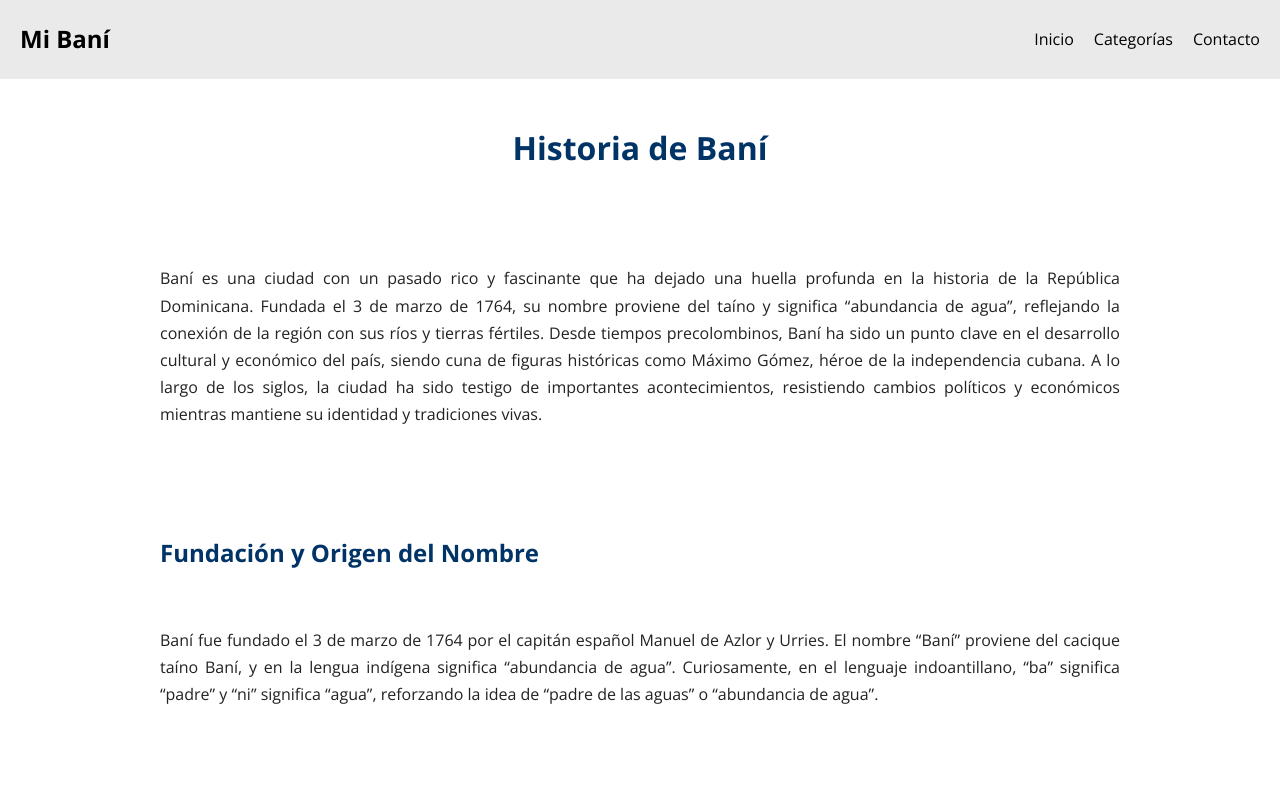
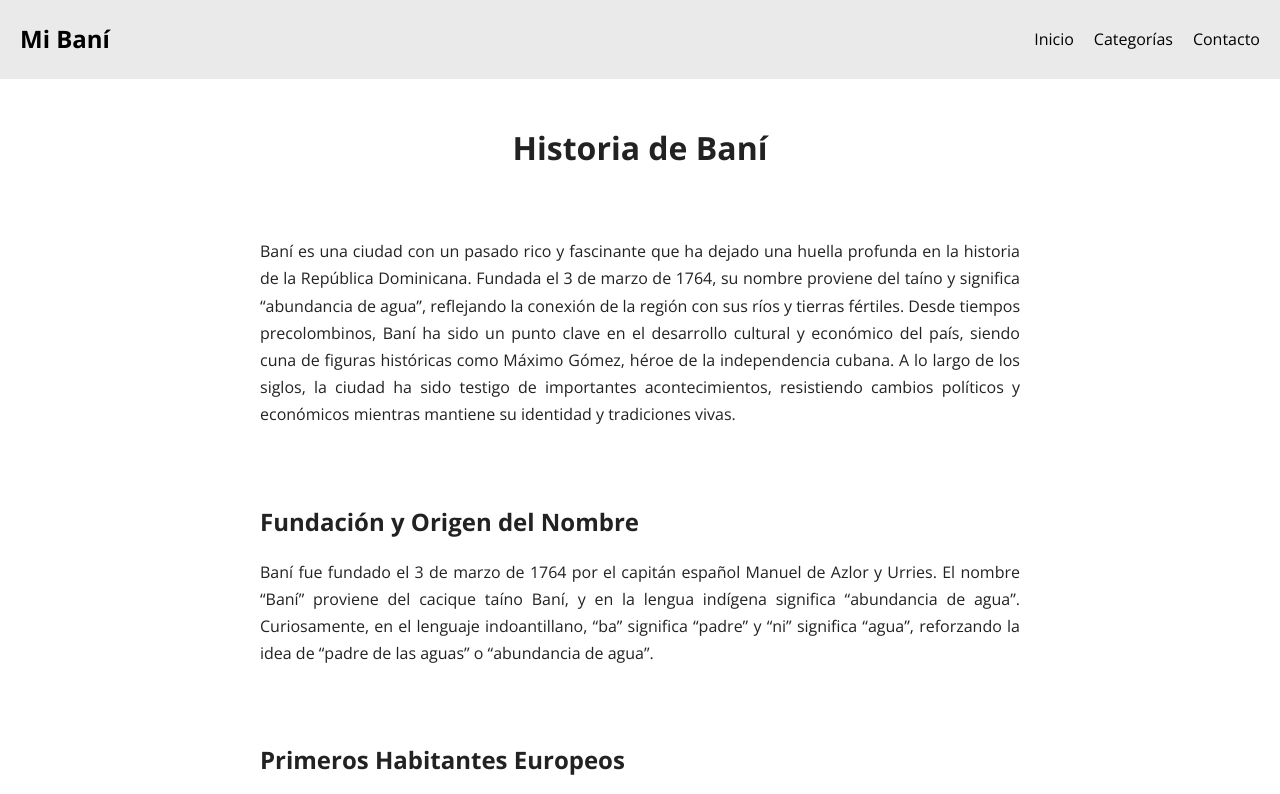
Before and after one commit to omardiaz55/bani-web, a plain HTML site: page historia.html in a window 1280 px wide. Shown: the top 794 px of the page. Drawn offline with nearby package versions, Linux system fonts and the light colour scheme.

Commit message:
formato y espaciado al texto

```diff
--- a/historia.html
+++ b/historia.html
@@ -11,45 +11,7 @@
     <link rel="preconnect" href="https://fonts.googleapis.com">
     <link rel="preconnect" href="https://fonts.gstatic.com" crossorigin>
     <link href="https://fonts.googleapis.com/css2?family=Open+Sans:ital,wght@0,300..800;1,300..800&family=Roboto:ital,wght@0,100..900;1,100..900&family=Work+Sans:ital,wght@0,100..900;1,100..900&display=swap" rel="stylesheet">
-<style>
-    body {
-  font-family: 'Open Sans', 'Roboto', sans-serif;
-  font-size: 16px;
-  line-height: 1.7;
-  color: #222;
-  background-color: #fff;
-  margin: 0;
-  padding: 0;
-}
 
-.contenido-paginas {
-  max-width: 960px;
-  margin: auto;
-  padding: 20px;
-}
-
-h1, h2 {
-  font-weight: 700;
-  color: #003366;
-}
-
-h1 {
-  font-size: 2rem;
-  margin-bottom: 20px;
-}
-
-h2 {
-  font-size: 1.5rem;
-  margin-top: 30px;
-  margin-bottom: 10px;
-}
-
-p {
-  font-size: 1rem;
-  margin-bottom: 20px;
-  text-align: justify;
-}
-</style>
 </head>
 <body>
 
@@ -67,40 +29,40 @@ p {
 
     <div class="contenido-paginas" id="top">
 
-        <h1>Historia de Baní</h1><br><br>
-        <p>Baní es una ciudad con un pasado rico y fascinante que ha dejado una huella profunda en la historia de la República Dominicana. Fundada el 3 de marzo de 1764, su nombre proviene del taíno y significa “abundancia de agua”, reflejando la conexión de la región con sus ríos y tierras fértiles. Desde tiempos precolombinos, Baní ha sido un punto clave en el desarrollo cultural y económico del país, siendo cuna de figuras históricas como Máximo Gómez, héroe de la independencia cubana. A lo largo de los siglos, la ciudad ha sido testigo de importantes acontecimientos, resistiendo cambios políticos y económicos mientras mantiene su identidad y tradiciones vivas.</p><br><br>
+        <h1>Historia de Baní</h1><br>
+        <p>Baní es una ciudad con un pasado rico y fascinante que ha dejado una huella profunda en la historia de la República Dominicana. Fundada el 3 de marzo de 1764, su nombre proviene del taíno y significa “abundancia de agua”, reflejando la conexión de la región con sus ríos y tierras fértiles. Desde tiempos precolombinos, Baní ha sido un punto clave en el desarrollo cultural y económico del país, siendo cuna de figuras históricas como Máximo Gómez, héroe de la independencia cubana. A lo largo de los siglos, la ciudad ha sido testigo de importantes acontecimientos, resistiendo cambios políticos y económicos mientras mantiene su identidad y tradiciones vivas.</p><br>
 
-        <h2>Fundación y Origen del Nombre</h2><br>
+        <h2>Fundación y Origen del Nombre</h2>
 
-        <p>Baní fue fundado el 3 de marzo de 1764 por el capitán español Manuel de Azlor y Urries. El nombre “Baní” proviene del cacique taíno Baní, y en la lengua indígena significa “abundancia de agua”. Curiosamente, en el lenguaje indoantillano, “ba” significa “padre” y “ni” significa “agua”, reforzando la idea de “padre de las aguas” o “abundancia de agua”. </p><br><br>
+        <p>Baní fue fundado el 3 de marzo de 1764 por el capitán español Manuel de Azlor y Urries. El nombre “Baní” proviene del cacique taíno Baní, y en la lengua indígena significa “abundancia de agua”. Curiosamente, en el lenguaje indoantillano, “ba” significa “padre” y “ni” significa “agua”, reforzando la idea de “padre de las aguas” o “abundancia de agua”. </p><br>
 
         <h2>Primeros Habitantes Europeos</h2>
 
-        <p>Desde los primeros años del siglo XVI, el valle de Baní fue habitado por familias de origen andaluz, extremeño y castellano, provenientes de la península ibérica. Para 1540, ya existían varios hatos diseminados por toda la comarca.</p><br><br>
+        <p>Desde los primeros años del siglo XVI, el valle de Baní fue habitado por familias de origen andaluz, extremeño y castellano, provenientes de la península ibérica. Para 1540, ya existían varios hatos diseminados por toda la comarca.</p><br>
 
         <h2>Compra de Terrenos para la Fundación</h2>
 
-        <p>La fundación oficial de Baní se concretó cuando los vecinos compraron terrenos a los propietarios del Hato Cerro Gordo por la suma de 370 pesos fuertes. En esta negociación, el cura párroco Manuel Franco de Medina representó a los dueños, mientras que el general Pablo Romero representó a los vecinos. </p><br><br>
+        <p>La fundación oficial de Baní se concretó cuando los vecinos compraron terrenos a los propietarios del Hato Cerro Gordo por la suma de 370 pesos fuertes. En esta negociación, el cura párroco Manuel Franco de Medina representó a los dueños, mientras que el general Pablo Romero representó a los vecinos. </p><br>
 
         <h2>Desarrollo Urbano Inicial</h2>
 
-        <p>El mismo día de la compra de los terrenos, los habitantes delinearon las calles del nuevo poblado y comenzaron la construcción de sus casas y una capilla, sentando las bases de lo que sería la ciudad de Baní. </p><br><br>
+        <p>El mismo día de la compra de los terrenos, los habitantes delinearon las calles del nuevo poblado y comenzaron la construcción de sus casas y una capilla, sentando las bases de lo que sería la ciudad de Baní. </p><br>
 
         <h2>Homogeneidad Étnica en el Siglo XVIII</h2>
 
-        <p>Para 1789, Baní era una comunidad étnicamente homogénea, con una población de aproximadamente 2,000 habitantes de origen canario. La economía se basaba principalmente en la ganadería porcina y la explotación forestal, con una agricultura prácticamente inexistente en ese entonces. </p><br><br>
+        <p>Para 1789, Baní era una comunidad étnicamente homogénea, con una población de aproximadamente 2,000 habitantes de origen canario. La economía se basaba principalmente en la ganadería porcina y la explotación forestal, con una agricultura prácticamente inexistente en ese entonces. </p><br>
 
         <h2>Cambio de Nombres de la Provincia</h2>
 
-        <p>La provincia donde se ubica Baní ha tenido varios nombres a lo largo de su historia. Fue creada oficialmente en 1944 con el nombre de Provincia Baní. Posteriormente, durante la dictadura de Rafael Leónidas Trujillo, se le cambió el nombre a Provincia José Trujillo Valdez, en honor al padre del dictador. Tras la muerte de Trujillo en 1961, la provincia adoptó el nombre de Peravia, que conserva hasta la actualidad. </p><br><br>
+        <p>La provincia donde se ubica Baní ha tenido varios nombres a lo largo de su historia. Fue creada oficialmente en 1944 con el nombre de Provincia Baní. Posteriormente, durante la dictadura de Rafael Leónidas Trujillo, se le cambió el nombre a Provincia José Trujillo Valdez, en honor al padre del dictador. Tras la muerte de Trujillo en 1961, la provincia adoptó el nombre de Peravia, que conserva hasta la actualidad. </p><br>
 
         <h2>Patrona de la Ciudad</h2>
 
-        <p>La catedral de Baní está dedicada a Nuestra Señora de Regla, patrona de la ciudad. Su construcción se inició en 1876 y, tras varias interrupciones, fue inaugurada el 21 de noviembre de 1889. Cada año, el 21 de noviembre, se celebran festividades en honor a la patrona, reflejando la profunda devoción religiosa de la comunidad. </p><br><br>
+        <p>La catedral de Baní está dedicada a Nuestra Señora de Regla, patrona de la ciudad. Su construcción se inició en 1876 y, tras varias interrupciones, fue inaugurada el 21 de noviembre de 1889. Cada año, el 21 de noviembre, se celebran festividades en honor a la patrona, reflejando la profunda devoción religiosa de la comunidad. </p><br>
 
         <h2>Monumento Natural Único</h2>
 
-        <p><a href="/lugares.html#dunas"> Las Dunas de Baní</a>, también conocidas como Monumento Natural Félix Servio Ducoudray, son una formación geológica única en el Caribe. Este campo de dunas se extiende por unos 15 km en línea recta de este a oeste y fue declarado monumento natural en 1996.</p><br><br>
+        <p>Las Dunas de Baní</a>, también conocidas como Monumento Natural Félix Servio Ducoudray, son una formación geológica única en el Caribe. Este campo de dunas se extiende por unos 15 km en línea recta de este a oeste y fue declarado monumento natural en 1996.</p><br>
 
 
         <a href="#top">Volver arriba</a>
--- a/styles.css
+++ b/styles.css
@@ -1,7 +1,11 @@
 body {
-  min-height: 100vh; /* 100% de la altura visible */
+  font-family: 'Open Sans', 'Roboto', sans-serif;
+  font-size: 16px;
+  line-height: 1.7;
+  color: #222;
+  background-color: #fff;
   margin: 0;
-  font-family: Roboto;
+  padding: 0;
 }
 /* Estilo general */
 .navbar {
@@ -159,32 +163,31 @@ body {
     margin-right: 2%;
   }
 }
-.noticias {
-  background-color: #f5f5f5;
-}
-.loteria {
-    text-align: center;
-    padding: 20px;
-}
-.noticias {
-    text-align: center;
-    background-color: rgb(199, 199, 199);
-    padding: 20px;
-}
 .enlaces {
     text-align: center;
 }
 .contenido-paginas {
-  margin: 50px 300px 50px 300px;
+  max-width: 760px;
+  margin: auto;
+  padding: 20px;
 }
-.contenido-paginas h1, h2, p {
+.contenido-paginas h1, h2 {
   text-align: center;
   font-family:'Open Sans', 'Helvetica Neue', sans-serif;
+  font-weight: 700;
+}
+.contenido-paginas h1 {
+  font-size: 2rem;
+  margin-bottom: 20px;
 }
 .contenido-paginas h2 {
   text-align: left;
+  font-size: 1.5rem;
+  margin-top: 30px;
+  margin-bottom: 10px;
 }
 .contenido-paginas p {
+  font-size: 1rem;
   text-align: justify;
 }
 #ubicacion {
```
Also changed, not shown: contacto.html (+0 -38 lines), cultura.html (+1 -39 lines), economia.html (+0 -38 lines), gastronomia.html (+0 -38 lines), lugares.html (+1 -39 lines), noticias.html (deleted, +0 -18 lines).
